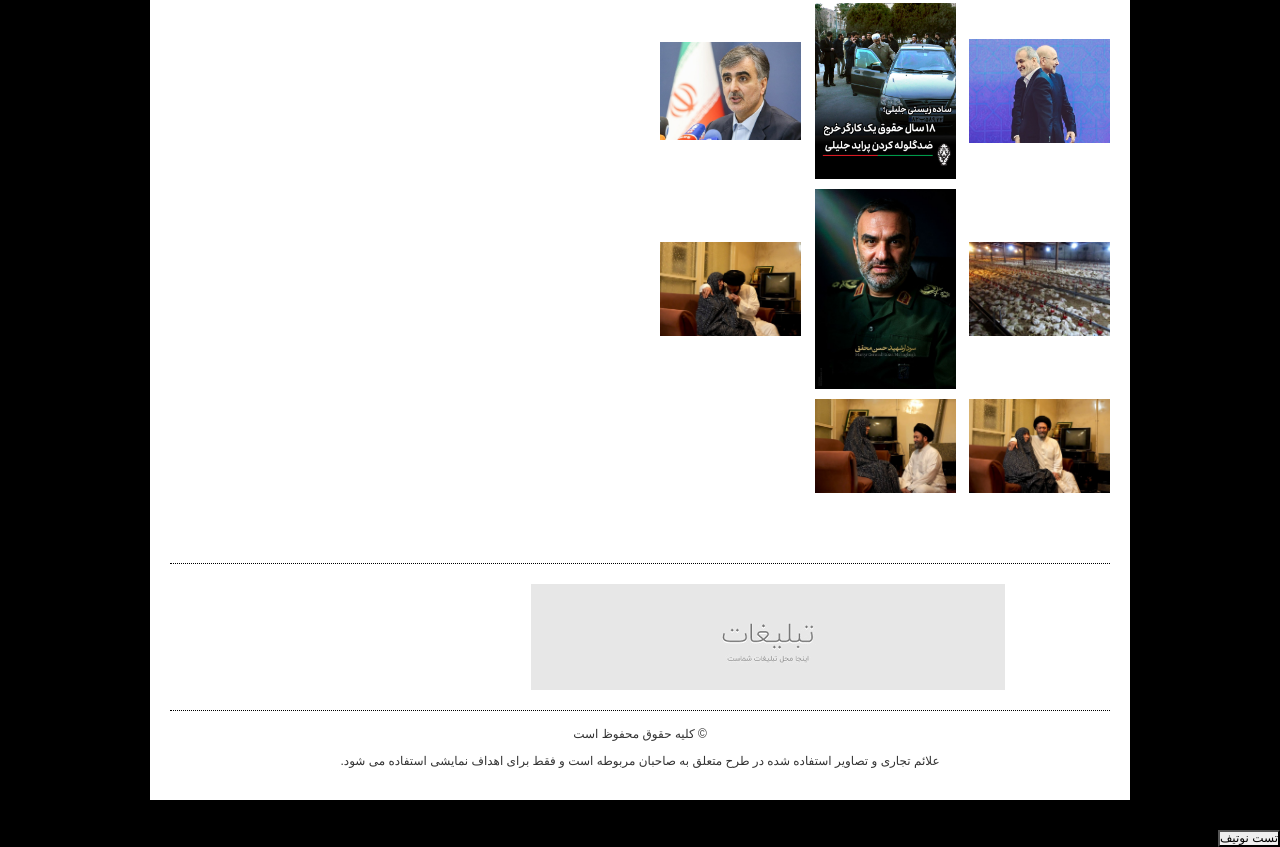
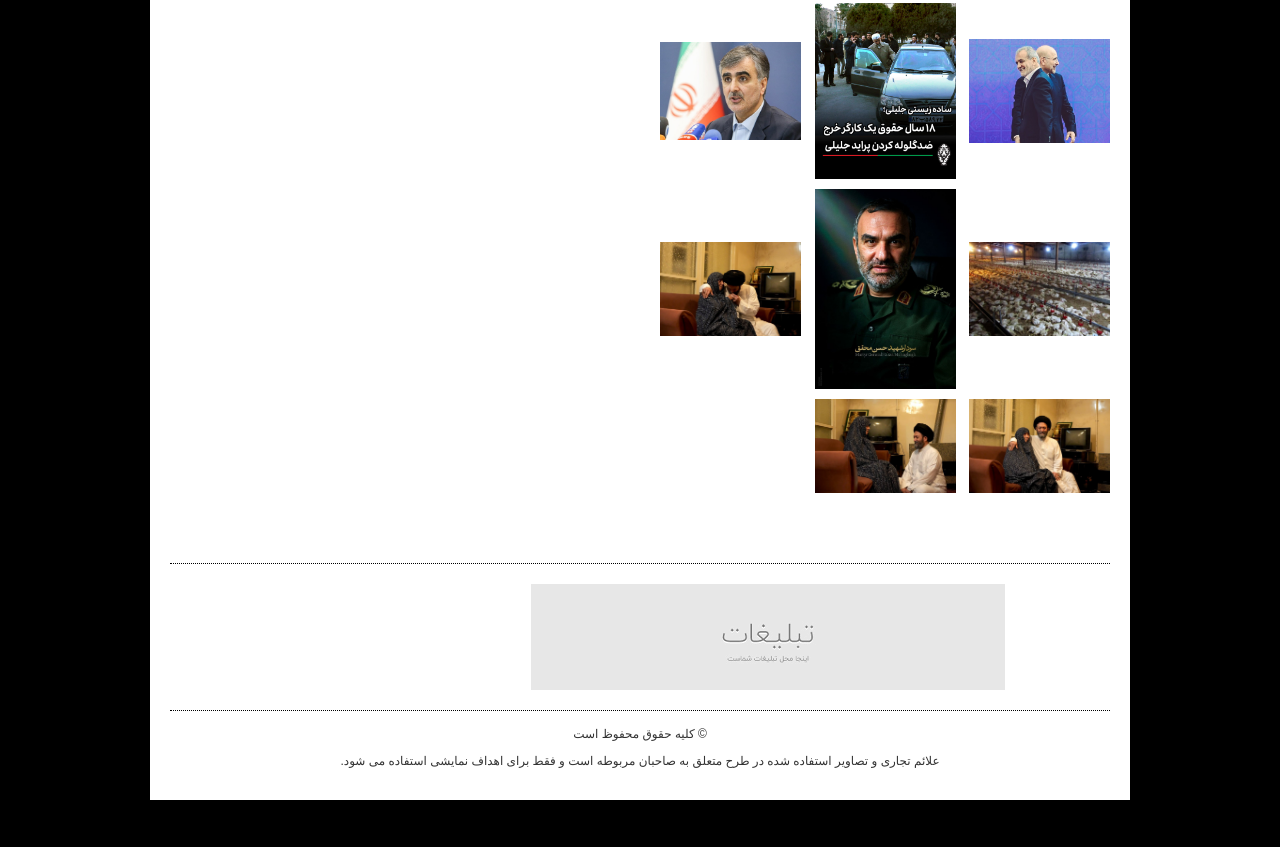
Before and after one commit to rsd-rasansoltani/h4bacrsd, a plain HTML site: page rasandiplomacy.html in a window 1280 px wide. Shown: the part 3398-4245 px from the top of the page. Drawn offline with Linux system fonts and the light colour scheme; a web font is replaced by a local one.

Commit message:
Remove test notification button
Removed test notification button from HTML.

```diff
--- a/rasandiplomacy.html
+++ b/rasandiplomacy.html
@@ -389,8 +389,6 @@ https://h.4ba.ir/1/</p>
     </div>
   </div>
 </div>
-<button onclick="OneSignal.showSlidedownPrompt()">تست نوتیف</button>
-
 <script type="text/javascript" src="assets/js/jquery-min.js"></script>
 <script type="text/javascript" src="assets/js/bootstrap.min.js"></script>
 <script type="text/javascript" src="assets/js/jquery.bxslider.js"></script>
```
